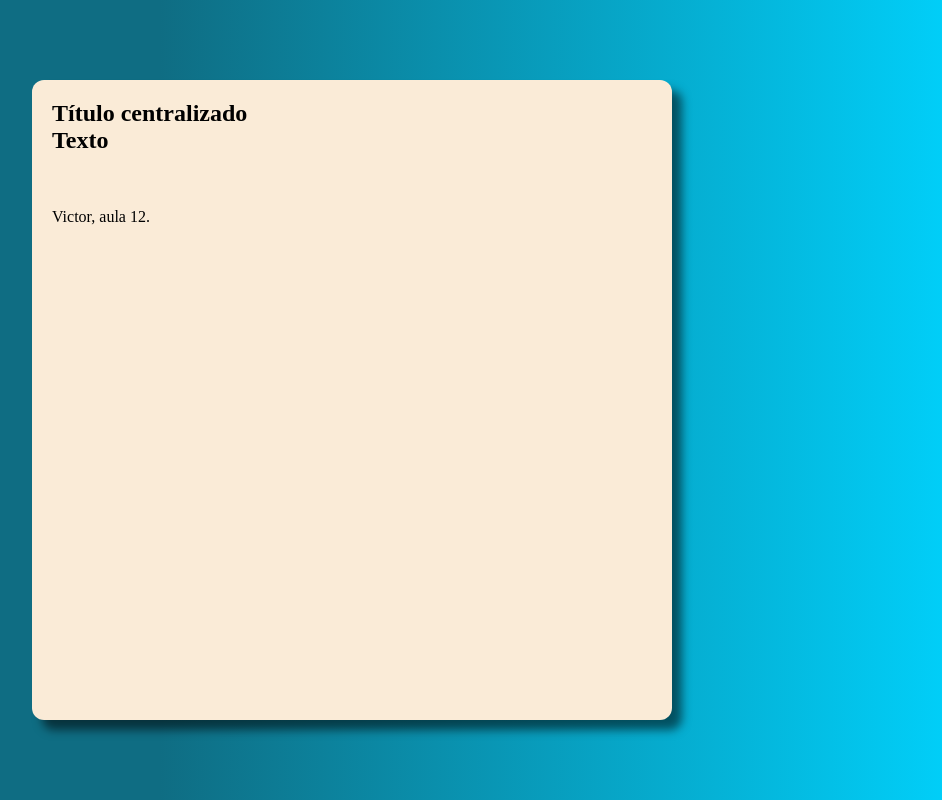
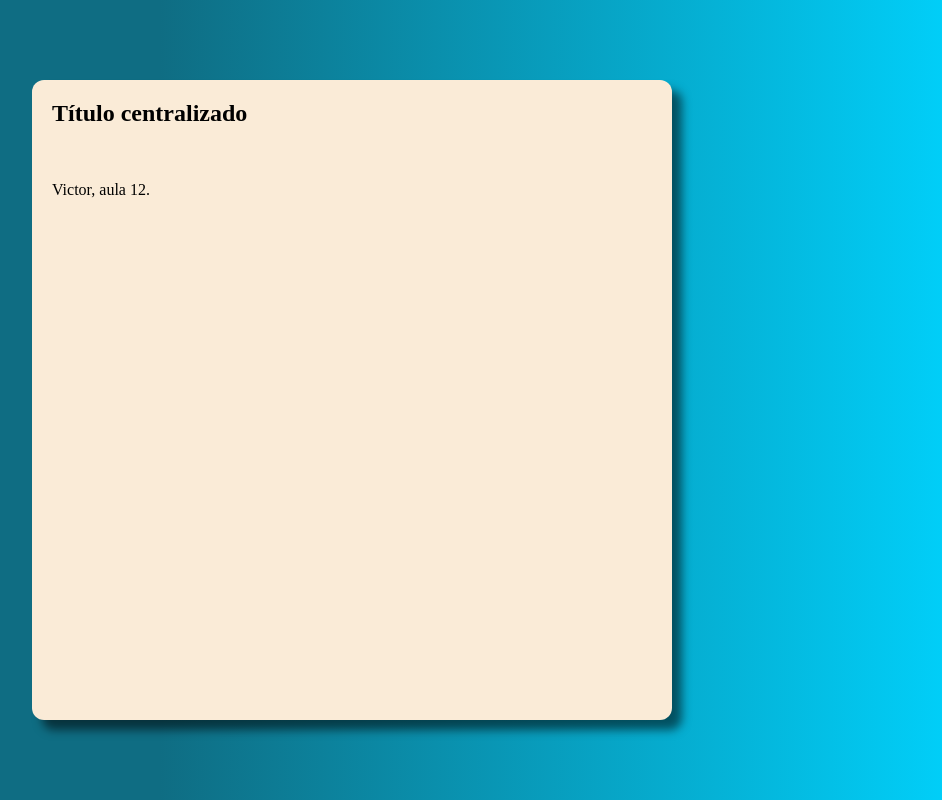
Before and after one commit to imvitinho/Atividades-Faculdade-CONWEB, a plain HTML site: page aula 12/index.html in a window 1280 px wide. Shown: the whole page, without its empty margins (288-1230 px from the left). Drawn offline with Linux system fonts and the light colour scheme.

Commit message:
Add files via upload

```diff
--- a/aula 12/index.html
+++ b/aula 12/index.html
@@ -10,7 +10,6 @@
 <body>
     <section>
         <h1>Título centralizado</h1>
-        <h2>Texto</h2>
         <br>
         <br>
         <br>
```
